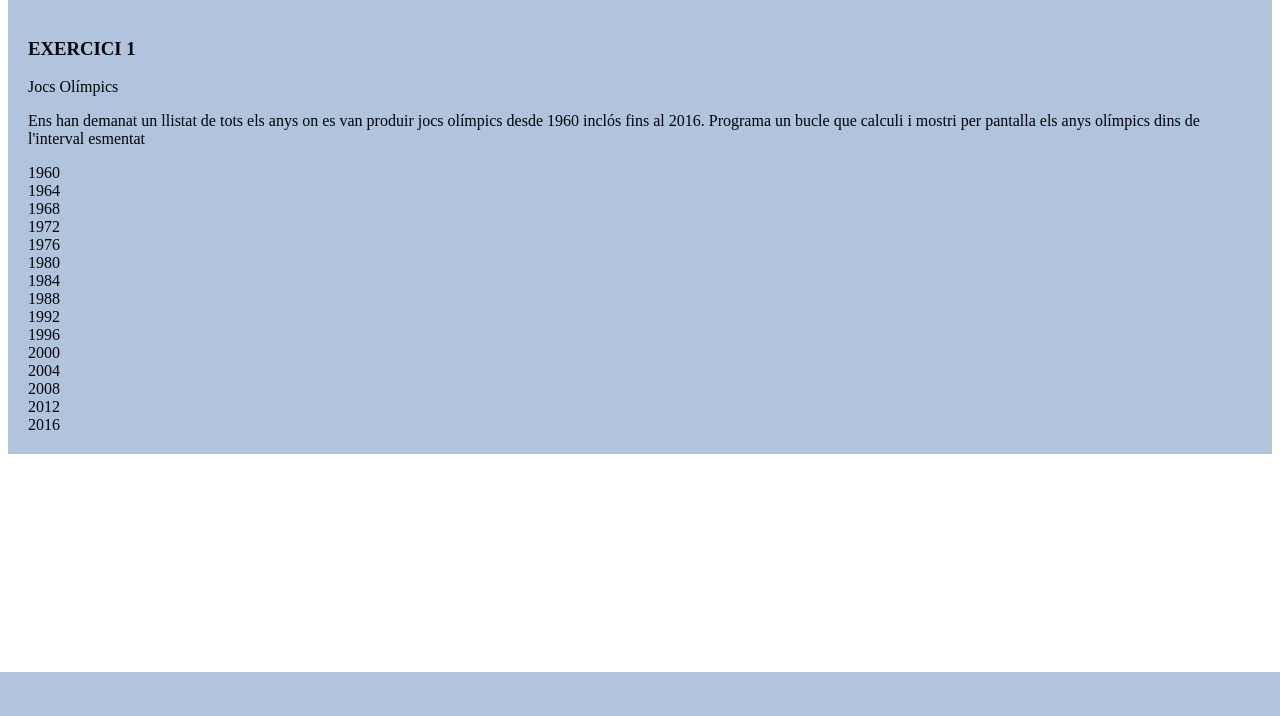
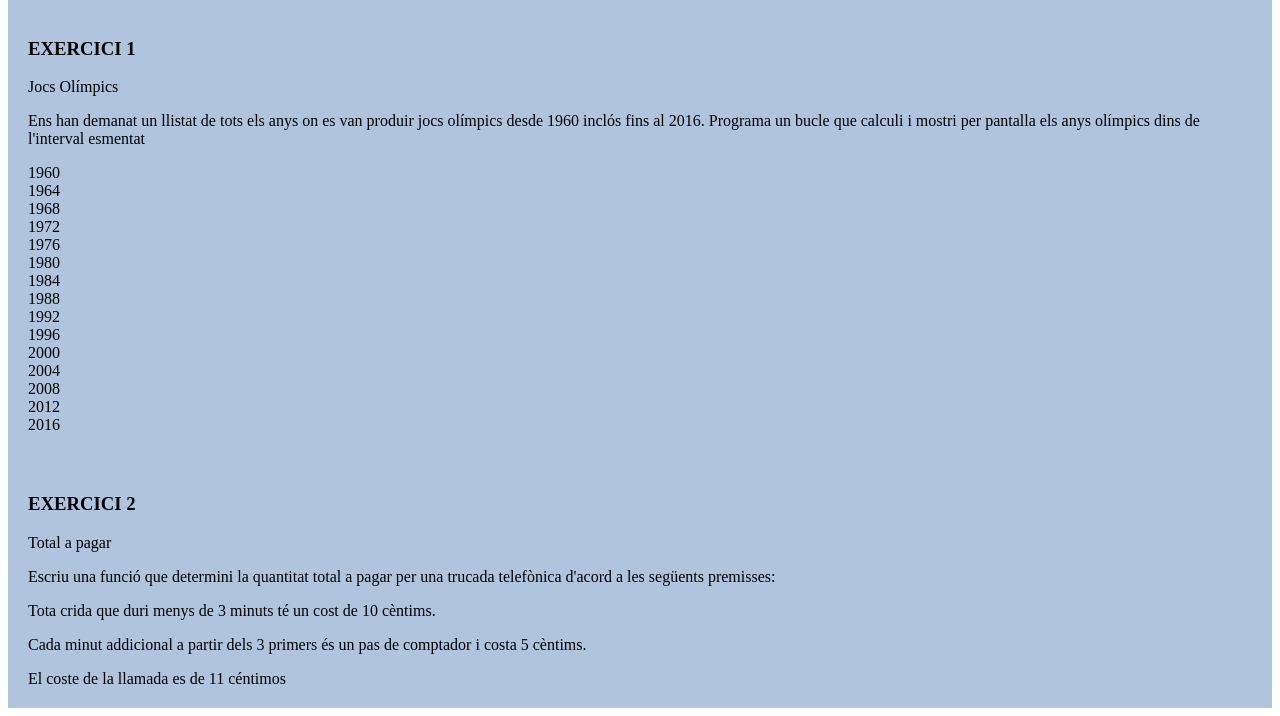
Before and after one commit to JCsomeShots/Sprint1.TerceraEntrega, a PHP site: page / in a window 1280 px wide. Shown: the part 128-844 px from the top of the page. Before the commit the page ends 800 px from the top, so only its background shows below. Run offline with PHP 8.4, Linux system fonts and the light colour scheme.

Commit message:
Tema 3 Nivell 2 Exercici 2

```diff
--- a/nivell2/index.php
+++ b/nivell2/index.php
@@ -36,6 +36,27 @@ echo "<p>Ens han demanat un llistat de tots els anys on es van produir jocs olí
 </section>
 
 
+<section class="ej02 ex">
+<?php
+echo "<h3>EXERCICI 2</h3>
+      <p>Total a pagar </p>";
+echo "<p>Escriu una funció que determini la quantitat total a pagar per una trucada telefònica d'acord a les següents premisses:</p>
+  <p>Tota crida que duri menys de 3 minuts té un cost de 10 cèntims.</p>
+  <p>Cada minut addicional a partir dels 3 primers és un pas de comptador i costa 5 cèntims.</p>";
+
+  function trucada($num){
+    if($num > 3){
+      $result = ($num - 3)* 5 + 10;
+      echo "El coste de la llamada es de $result céntimos <br/>";
+    }else {
+      echo "El coste de la llamada es de 10 céntimos <br/>";
+    }
+  }
+  trucada(3.2);
+
+?>
+</section>
+
 
 </body>
 </html>
```
